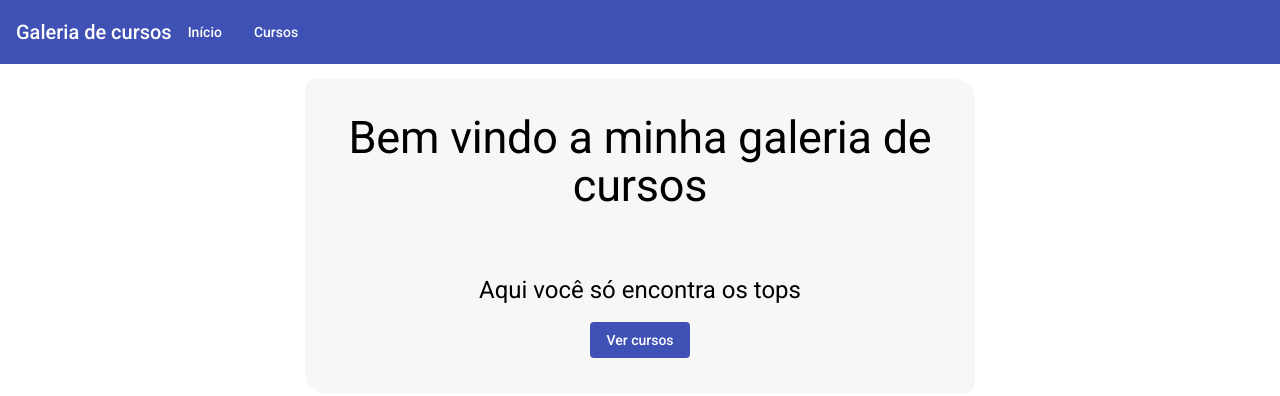
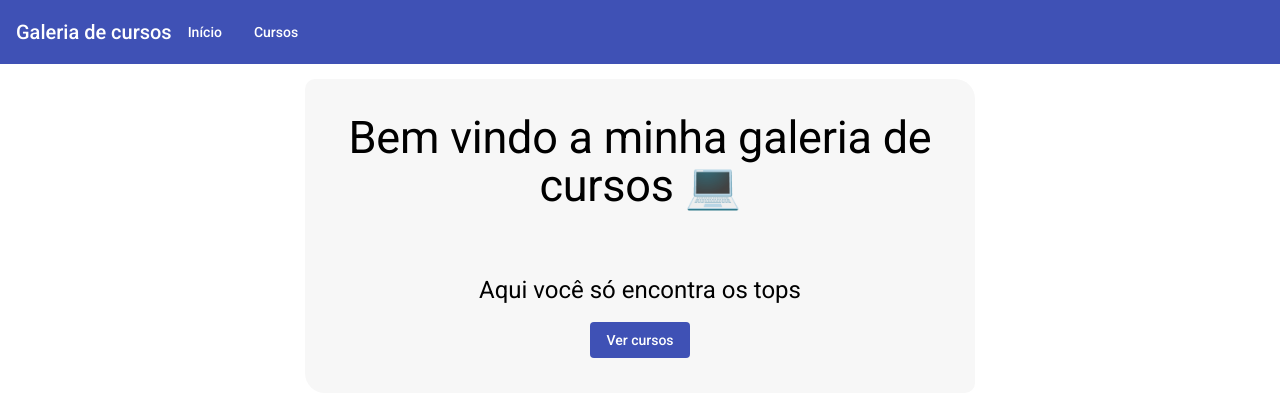
Before and after one commit to MarceloTonhetti/courses-app, an Angular app: page /home in a window 1280 px wide. Shown: the top 396 px of the page. Built offline with nearby package versions, Linux system fonts and the light colour scheme.

Commit message:
Implementando a navegação entre cousers e course detail

```diff
--- a/src/app/modules/courses/course-detail/course-detail.component.ts
+++ b/src/app/modules/courses/course-detail/course-detail.component.ts
@@ -1,4 +1,6 @@
 import { Component, OnInit } from '@angular/core';
+import { ActivatedRoute } from '@angular/router';
+import { CoursesService } from 'src/app/core/services/courses.service';
 
 @Component({
   selector: 'app-course-detail',
@@ -7,9 +9,12 @@ import { Component, OnInit } from '@angular/core';
 })
 export class CourseDetailComponent implements OnInit {
 
-  constructor() { }
+  constructor(
+    private activatedRoute: ActivatedRoute
+  ) { }
 
   ngOnInit(): void {
+    const courseId = this.activatedRoute.snapshot.params['courseId']
   }
 
 }
--- a/src/app/modules/welcome/welcome.component.html
+++ b/src/app/modules/welcome/welcome.component.html
@@ -1,6 +1,6 @@
 <div class="welcome">
   <div class="welcome-content">
-    <h1 class="mat-display-2">Bem vindo a minha galeria de cursos</h1>
+    <h1 class="mat-display-2">Bem vindo a minha galeria de cursos 💻</h1>
     <h1 class="mat-h1">Aqui você só encontra os tops</h1>
     <a mat-flat-button color="primary" [routerLink]="'/courses'">Ver cursos</a>
   </div>
```
